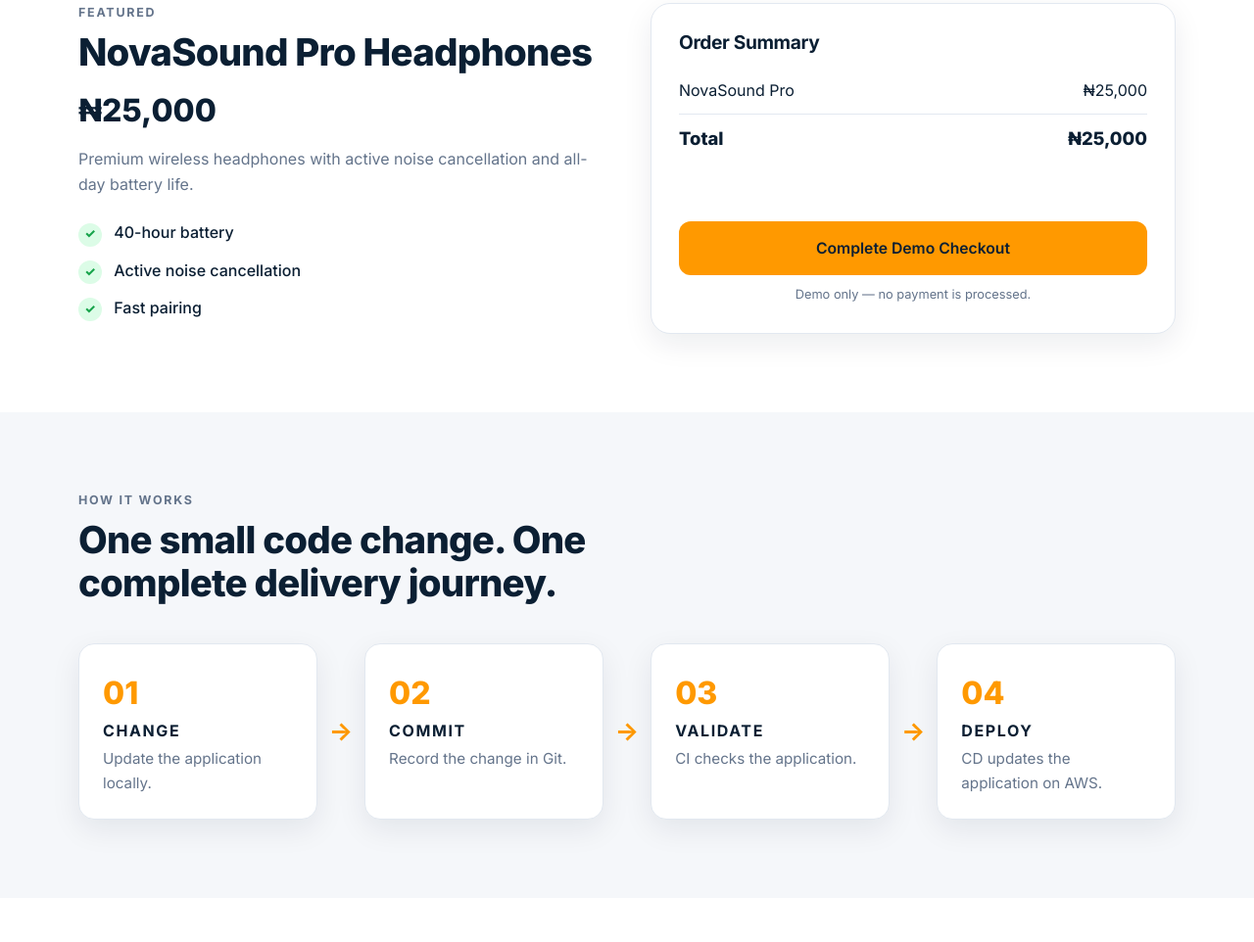
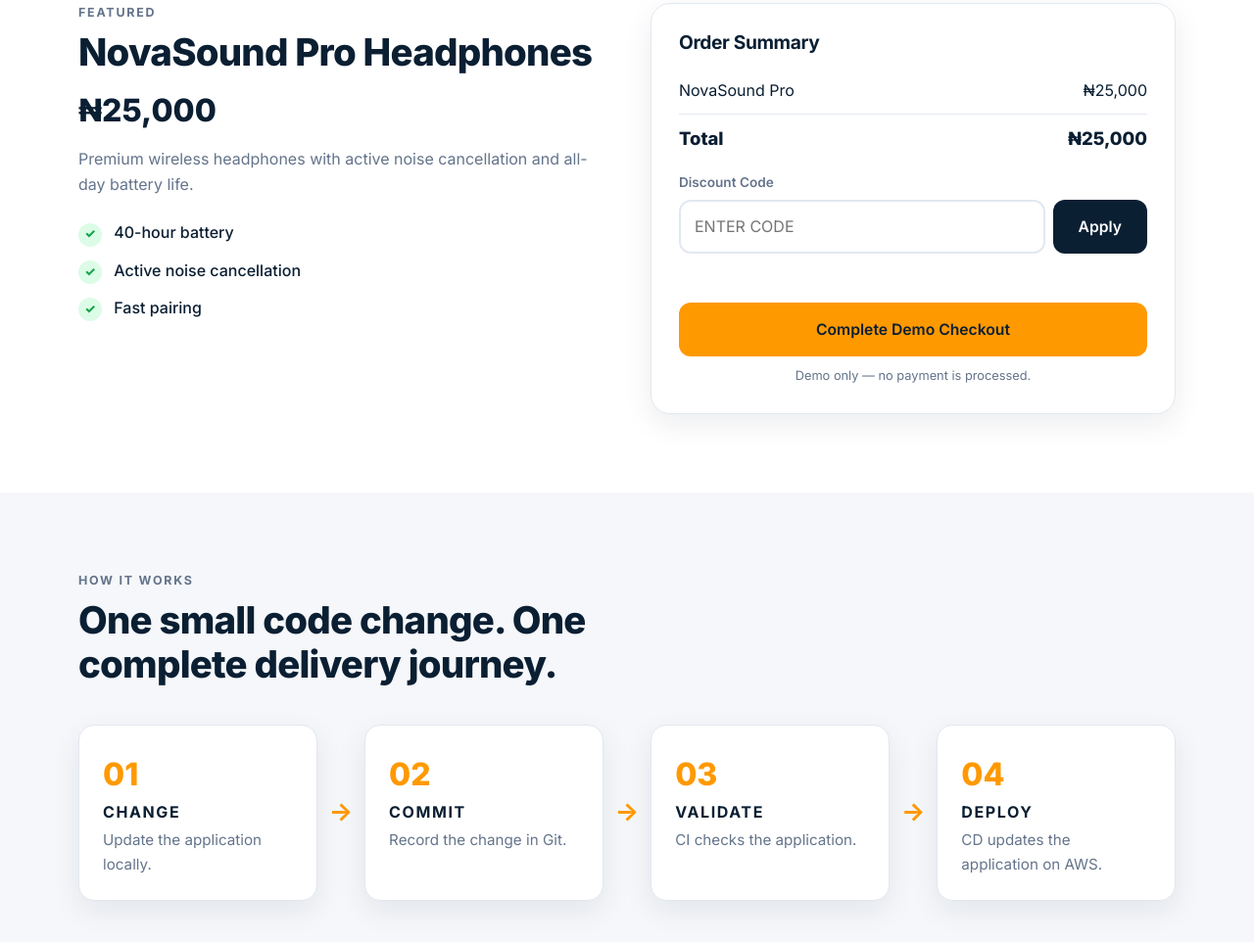
Before and after one commit to Outlaw-Gypsy/en-shopeasy, a plain HTML site: page index.html in a window 1280 px wide. Shown: the part 878-1840 px from the top of the page at 98% size. Drawn offline with Linux system fonts and the light colour scheme.

Commit message:
discount

```diff
--- a/index.html
+++ b/index.html
@@ -113,11 +113,11 @@
             <span id="total-amount">₦25,000</span>
           </div>
 
-          <!-- <label for="code-input" class="field-label">Discount Code</label>
+          <label for="code-input" class="field-label">Discount Code</label>
           <div class="code-row">
             <input id="code-input" type="text" placeholder="Enter code" autocomplete="off" />
             <button id="apply-btn" class="btn btn-dark" type="button">Apply</button>
-          </div> -->
+          </div>
           <p id="message" class="message" role="status" aria-live="polite"></p>
 
           <button id="checkout-btn" class="btn btn-primary btn-block" type="button">
```
